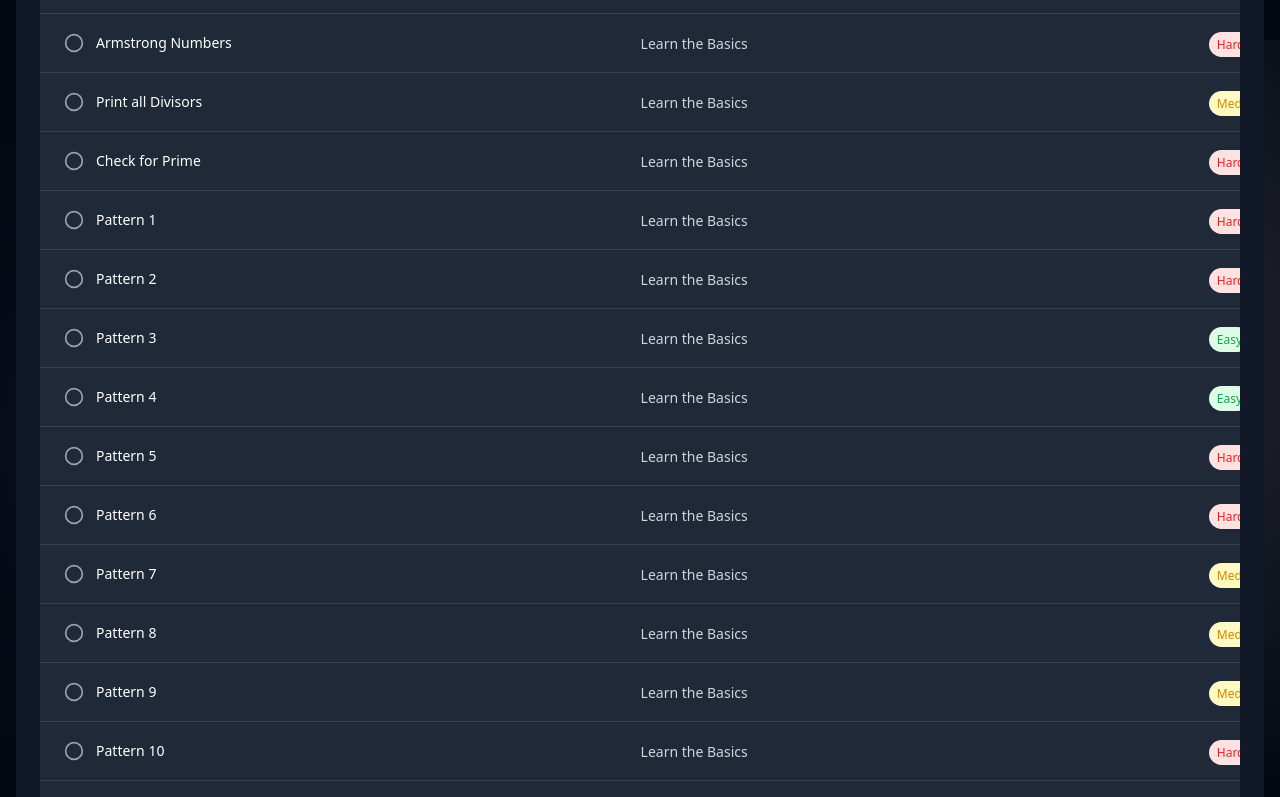
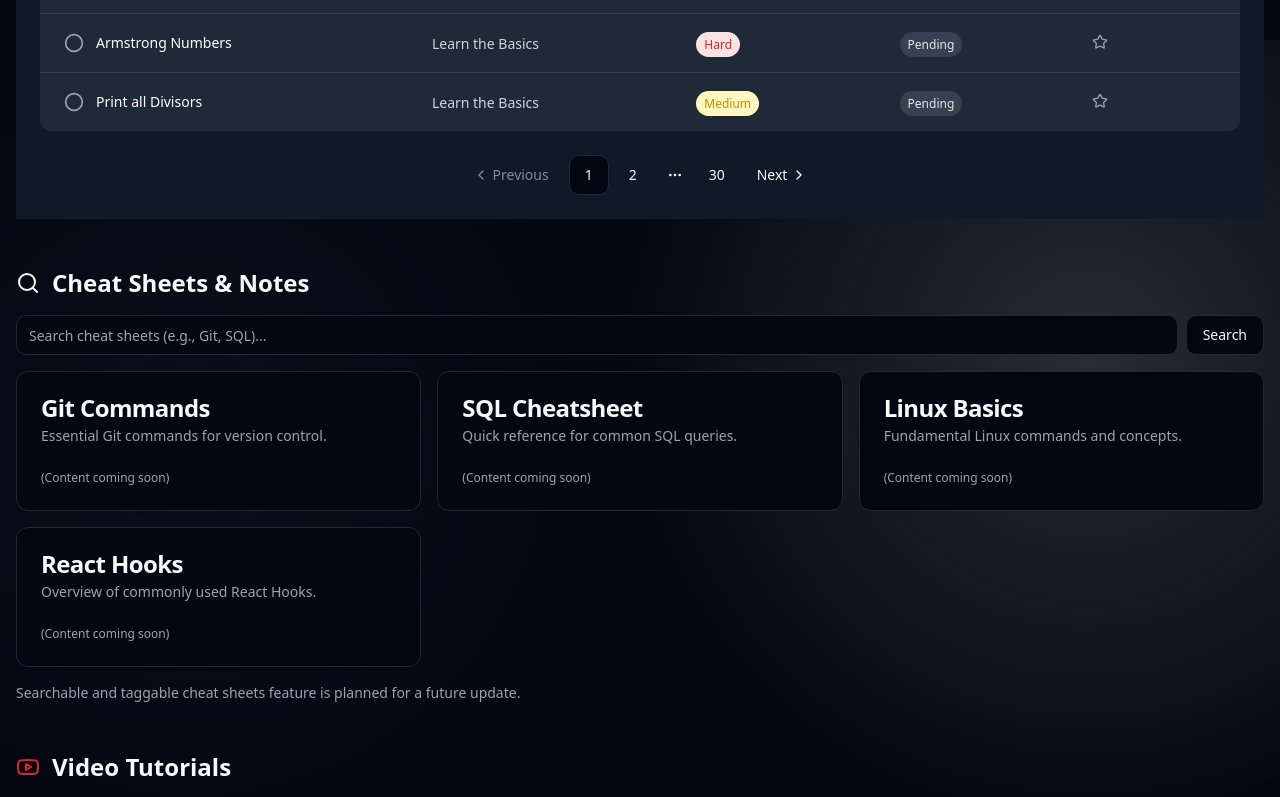
Before and after one commit to omsrivastava8032/personal-convinience-hub, a React (Vite) app: page /learning in a window 1280 px wide. Shown: the part 1560-2357 px from the top of the page. Built offline with nearby package versions, Linux system fonts and the light colour scheme.

Commit message:
Refactor: Improve problem list scrolling
Implement a more user-friendly way to scroll through the problem list.

```diff
--- a/src/components/DsaSheetTracker.tsx
+++ b/src/components/DsaSheetTracker.tsx
@@ -5,6 +5,15 @@ import TrackerHeader from './dsa/TrackerHeader';
 import TrackerFilters from './dsa/TrackerFilters';
 import ProblemList from './dsa/ProblemList';
 import TrackerStats from './dsa/TrackerStats';
+import {
+  Pagination,
+  PaginationContent,
+  PaginationEllipsis,
+  PaginationItem,
+  PaginationLink,
+  PaginationNext,
+  PaginationPrevious,
+} from "@/components/ui/pagination";
 
 const DsaSheetTracker: React.FC = () => {
   const [currentView, setCurrentView] = useState<'list' | 'stats'>('list');
@@ -22,6 +31,10 @@ const DsaSheetTracker: React.FC = () => {
     toggleStar,
     problemData,
     stats,
+    paginatedProblems,
+    totalPages,
+    currentPage,
+    setCurrentPage,
   } = useDsaTracker();
 
   const getDifficultyColor = (difficulty: string) => {
@@ -32,6 +45,46 @@ const DsaSheetTracker: React.FC = () => {
       default: return 'text-gray-600 bg-gray-100';
     }
   };
+
+  const getPaginationItems = () => {
+    if (totalPages <= 7) {
+      return Array.from({ length: totalPages }, (_, i) => i + 1);
+    }
+
+    const sideWidth = 1;
+    const pages: (string | number)[] = [];
+
+    if (currentPage > sideWidth + 2) {
+      pages.push(1);
+      pages.push('...');
+    } else {
+      for (let i = 1; i < currentPage; i++) {
+        pages.push(i);
+      }
+    }
+
+    for (let i = currentPage - sideWidth; i <= currentPage + sideWidth; i++) {
+      if (i > 0 && i <= totalPages) {
+        if (!pages.includes(i)) {
+          pages.push(i);
+        }
+      }
+    }
+
+    if (currentPage < totalPages - sideWidth - 1) {
+      pages.push('...');
+      pages.push(totalPages);
+    } else {
+      for (let i = currentPage + 1; i <= totalPages; i++) {
+        if (!pages.includes(i)) {
+          pages.push(i);
+        }
+      }
+    }
+
+    return pages.filter((v,i,a) => a.indexOf(v) === i); // unique
+  };
+
 
   return (
     <div className="max-w-7xl mx-auto p-2 sm:p-6 bg-gray-50 dark:bg-gray-900 min-h-screen">
@@ -58,11 +111,57 @@ const DsaSheetTracker: React.FC = () => {
             totalProblemCount={stats.totalProblems}
           />
           <ProblemList
-            problems={filteredProblems}
+            problems={paginatedProblems}
             toggleProblem={toggleProblem}
             toggleStar={toggleStar}
             getDifficultyColor={getDifficultyColor}
           />
+          {totalPages > 1 && (
+            <div className="mt-6 flex justify-center">
+              <Pagination>
+                <PaginationContent>
+                  <PaginationItem>
+                    <PaginationPrevious
+                      href="#"
+                      onClick={(e) => {
+                        e.preventDefault();
+                        setCurrentPage(Math.max(1, currentPage - 1));
+                      }}
+                      className={currentPage === 1 ? 'pointer-events-none opacity-50' : ''}
+                    />
+                  </PaginationItem>
+                  {getPaginationItems().map((item, index) => (
+                    <PaginationItem key={`${item}-${index}`}>
+                      {typeof item === 'string' ? (
+                        <PaginationEllipsis />
+                      ) : (
+                        <PaginationLink
+                          href="#"
+                          isActive={item === currentPage}
+                          onClick={(e) => {
+                            e.preventDefault();
+                            setCurrentPage(item);
+                          }}
+                        >
+                          {item}
+                        </PaginationLink>
+                      )}
+                    </PaginationItem>
+                  ))}
+                  <PaginationItem>
+                    <PaginationNext
+                      href="#"
+                      onClick={(e) => {
+                        e.preventDefault();
+                        setCurrentPage(Math.min(totalPages, currentPage + 1));
+                      }}
+                      className={currentPage === totalPages ? 'pointer-events-none opacity-50' : ''}
+                    />
+                  </PaginationItem>
+                </PaginationContent>
+              </Pagination>
+            </div>
+          )}
         </>
       ) : (
         <TrackerStats
--- a/src/hooks/useDsaTracker.ts
+++ b/src/hooks/useDsaTracker.ts
@@ -110,6 +110,8 @@ export const useDsaTracker = () => {
   const [selectedDifficulty, setSelectedDifficulty] = useState('All');
   const [searchTerm, setSearchTerm] = useState('');
   const [showCompleted, setShowCompleted] = useState(true);
+  const [currentPage, setCurrentPage] = useState(1);
+  const itemsPerPage = 15;
 
   useEffect(() => {
     let filtered = problems;
@@ -130,7 +132,18 @@ export const useDsaTracker = () => {
     }
 
     setFilteredProblems(filtered);
+    setCurrentPage(1);
   }, [problems, selectedTopic, selectedDifficulty, searchTerm, showCompleted]);
+
+  const paginatedProblems = useMemo(() => {
+    const startIndex = (currentPage - 1) * itemsPerPage;
+    const endIndex = startIndex + itemsPerPage;
+    return filteredProblems.slice(startIndex, endIndex);
+  }, [filteredProblems, currentPage]);
+
+  const totalPages = useMemo(() => {
+    return Math.ceil(filteredProblems.length / itemsPerPage);
+  }, [filteredProblems]);
 
   const toggleProblem = (id: string) => {
     setProblems(problems.map(p =>
@@ -206,5 +219,9 @@ export const useDsaTracker = () => {
     toggleStar,
     problemData,
     stats,
+    paginatedProblems,
+    totalPages,
+    currentPage,
+    setCurrentPage,
   };
 };
```
